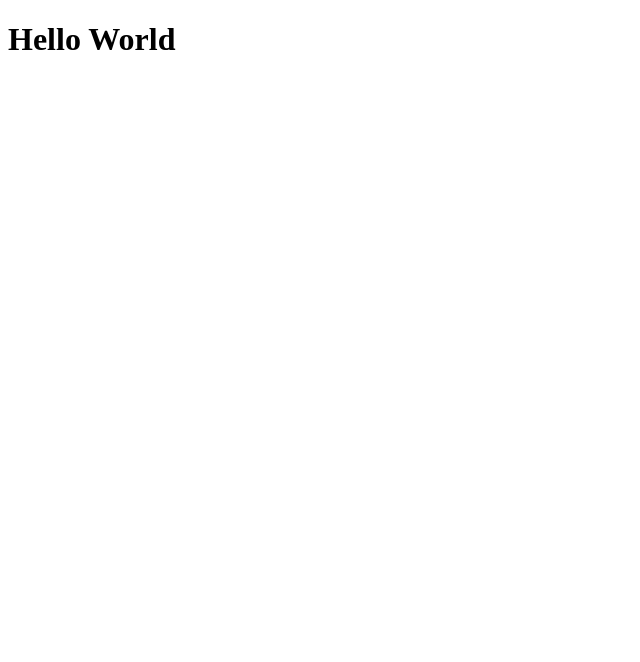
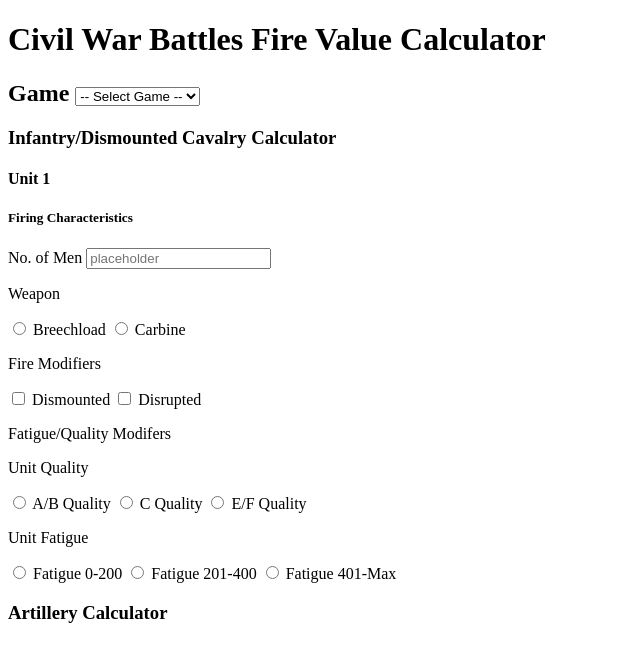
Before and after one commit to cvasquez23/cwb-calculator, an Electron app: page index.html in a window 800 px wide. Shown: the whole page, without its empty margins (0-640 px from the left). Drawn offline with Linux system fonts and the light colour scheme.

Commit message:
09.26.2023

```diff
--- a/index.html
+++ b/index.html
@@ -6,6 +6,115 @@
     <title>CWB Fire Value Calculator</title>
   </head>
   <body>
-    <h1>Hello World</h1>
+    <h1>Civil War Battles Fire Value Calculator</h1>
+    <h2>
+      Game
+      <select id="gamePlaying">
+        <option disabled selected value>-- Select Game --</option>
+        <option value="antietam">Antietam</option>
+        <option value="cornith">Cornith</option>
+      </select>
+    </h2>
+    <div>
+      <div>
+        <h3>Infantry/Dismounted Cavalry Calculator</h3>
+        <div>
+          <!-- Start Unit One Calculator -->
+          <h4>Unit 1</h4>
+          <!-- Start Firing Characteristics -->
+          <h5>Firing Characteristics</h5>
+          <p>
+            No. of Men
+            <input id="unit1MenFiring" type="text" placeholder="placeholder" />
+          </p>
+          <!-- Start Weapon Selection -->
+          <div>
+            <p>Weapon</p>
+            <input
+              type="radio"
+              id="breechload"
+              name="weapon"
+              value="breechload"
+            />
+            <label for="breechload">Breechload</label>
+
+            <input type="radio" id="carbine" name="weapon" value="carbine" />
+            <label for="carbine">Carbine</label>
+          </div>
+          <!-- End Weapon Selection -->
+          <!-- Start Fire Modifiers -->
+          <div>
+            <p>Fire Modifiers</p>
+            <input
+              type="checkbox"
+              id="dismounted"
+              name="dismounted"
+              value="Dismounted"
+            />
+            <label for="dismounted"> Dismounted</label>
+
+            <input
+              type="checkbox"
+              id="disrupted"
+              name="disrupted"
+              value="Disrupted"
+            />
+            <label for="Disrupted"> Disrupted</label>
+          </div>
+          <!-- End Fire Modifiers -->
+          <!-- Start Fatigue/Quality Modifiers -->
+          <div>
+            <p>Fatigue/Quality Modifers</p>
+            <p>Unit Quality</p>
+            <input
+              type="radio"
+              id="qualityAB"
+              name="quality"
+              value="qualityAB"
+            />
+            <label for="qualityAB">A/B Quality</label>
+
+            <input type="radio" id="qualityC" name="quality" value="qualityC" />
+            <label for="qualityC">C Quality</label>
+
+            <input
+              type="radio"
+              id="qualityEF"
+              name="quality"
+              value="qualityEF"
+            />
+            <label for="qualityEF">E/F Quality</label>
+            <p>Unit Fatigue</p>
+            <input
+              type="radio"
+              id="fatigueLow"
+              name="fatigue"
+              value="fatigueLow"
+            />
+            <label for="fatigueLow">Fatigue 0-200</label>
+
+            <input
+              type="radio"
+              id="fatigueMed"
+              name="fatigue"
+              value="fatigueMed"
+            />
+            <label for="fatigueMed">Fatigue 201-400</label>
+
+            <input
+              type="radio"
+              id="fatigueHigh"
+              name="fatigue"
+              value="fatigueHigh"
+            />
+            <label for="fatigueHigh">Fatigue 401-Max</label>
+          </div>
+        </div>
+        <!-- End Unit One Calculator -->
+      </div>
+      <div>
+        <h3>Artillery Calculator</h3>
+      </div>
+    </div>
   </body>
 </html>
--- a/package.json
+++ b/package.json
@@ -16,5 +16,8 @@
   "bugs": {
     "url": "https://github.com/cvasquez23/cwb-calculator/issues"
   },
-  "homepage": "https://github.com/cvasquez23/cwb-calculator#readme"
+  "homepage": "https://github.com/cvasquez23/cwb-calculator#readme",
+  "devDependencies": {
+    "electron": "^26.2.2"
+  }
 }
```
Also changed, not shown: main.js (+26 -1 lines), README.md, 1 other file.
